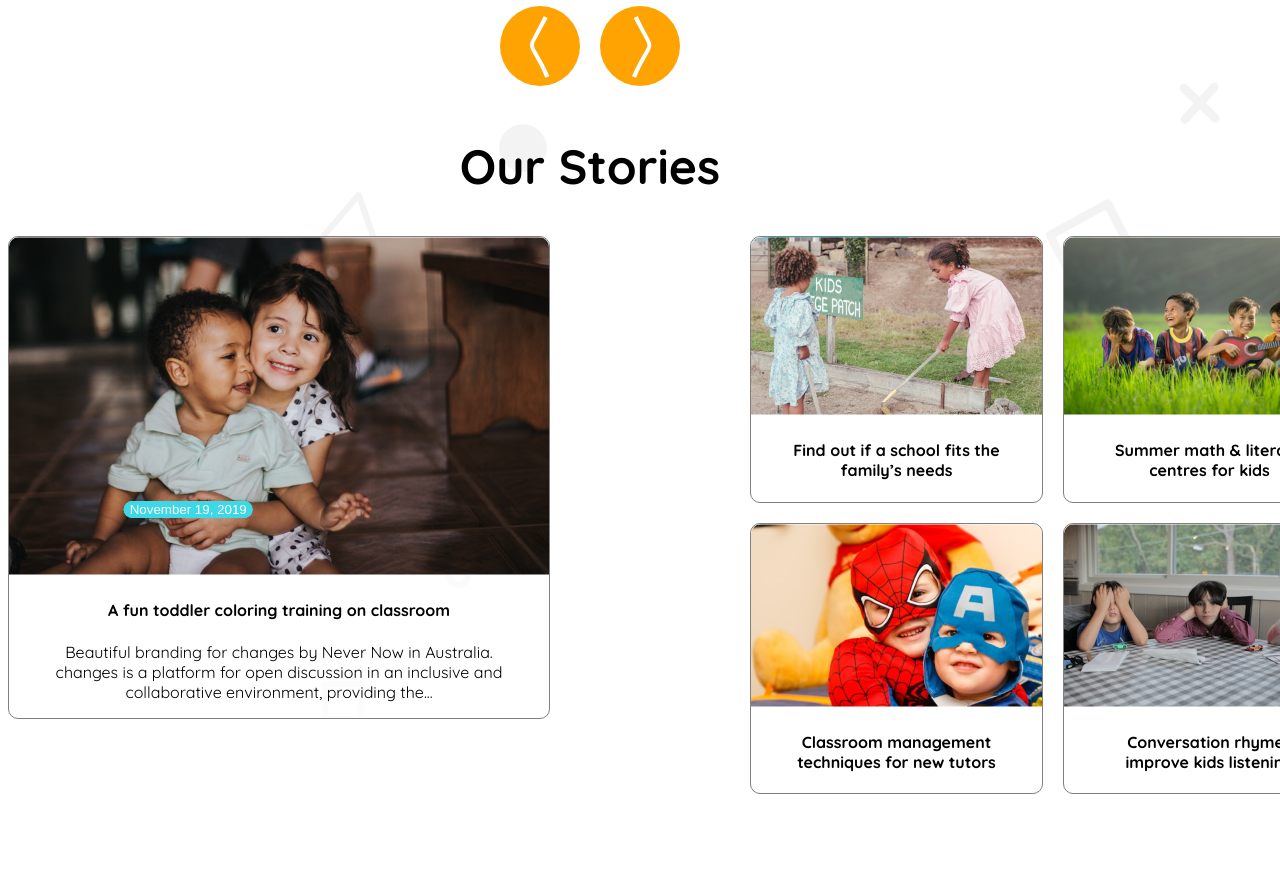
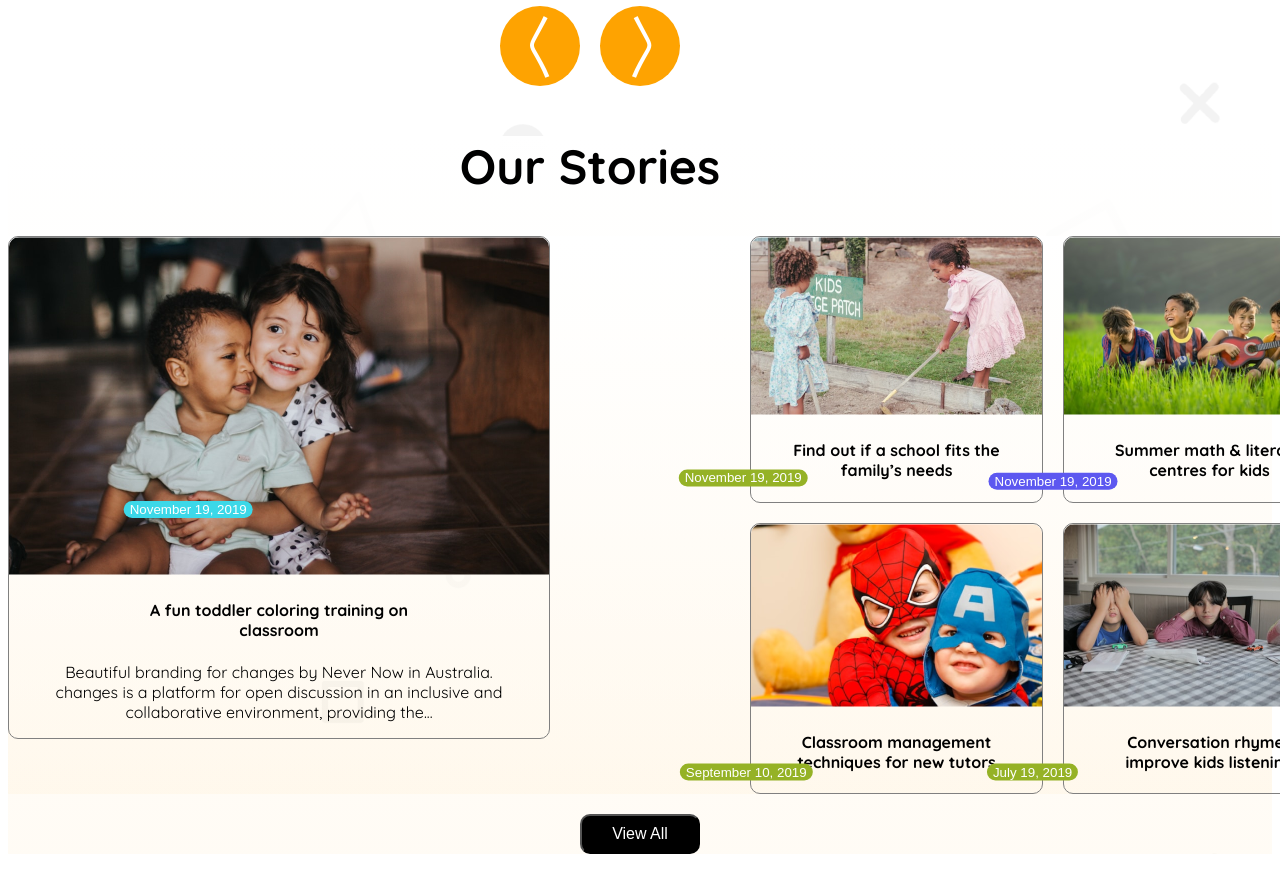
Before and after one commit to Antik-12/programming_hero_assignment_2, a plain HTML site: page index.html in a window 1280 px wide. Shown: the part 1480-2354 px from the top of the page. Before the commit the page ends 2274 px from the top, so only its background shows below. Drawn offline with Linux system fonts and the light colour scheme.

Commit message:
new addition

```diff
--- a/index.html
+++ b/index.html
@@ -120,11 +120,12 @@
       </div>
   </div>
 
-  <h2 class="ourstories">
-    Our Stories
-  </h2>
 
-    <section class="main-2" >
+
+    <section class="main-2 liner-grad-4" >
+      <h2 class="ourstories">
+        Our Stories
+      </h2>
       <div class="stories_container liner-grad-4">
        <!-- .fact_story*5>img.fact-story-img+h4.fact_h4_text+p.fact-story-p -->
        <div class="hidden">
@@ -138,17 +139,18 @@
 
 
 
-          <h4 class="fact_h4_text">A fun toddler coloring training on
+          <h4 class="fact_h4_text">A fun toddler coloring training on <br>
             classroom</h4>
           <p class="fact-story-p">Beautiful branding for changes by Never Now in Australia. <br>changes is a platform for open discussion in an inclusive and<br>collaborative environment, providing the...</p>
          </div>
        </div>
 
-       <div class="new-fact-story story-btn">
+       <div class="new-fact-story ">
 
         <div class="fact_story">
           <img src="/images/story-2.png" alt="" class="fact-story-img">
-          <button id="story-btn">November 19, 2019</button>
+          <button class="story-btn-2">November 19, 2019</button>
+
           <h4 class="fact_h4_text">Find out if a school fits the <br>
             family’s needs</h4>
 
@@ -156,6 +158,7 @@
 
          <div class="fact_story">
           <img src="/images/story-3.png" alt="" class="fact-story-img">
+          <button class="story-btn-3">November 19, 2019</button>
           <h4 class="fact_h4_text">Summer math & literacy <br>
             centres for kids</h4>
 
@@ -163,6 +166,7 @@
 
          <div class="fact_story">
           <img src="/images/story-4.png" alt="" class="fact-story-img">
+          <button class="story-btn-4">September 10, 2019</button>
           <h4 class="fact_h4_text">Classroom management <br>
             techniques for new tutors</h4>
 
@@ -170,14 +174,20 @@
 
          <div class="fact_story">
           <img src="/images/story-5.png" alt="" class="fact-story-img">
+          <button class="story-btn-5">July 19, 2019</button>
           <h4 class="fact_h4_text">Conversation rhymes <br>
             improve kids listening</h4>
 
          </div>
-       </div>
+
 
 
       </div>
+    </div>
+    <button class="viewall">
+     View All
+   </button>
+
 
 
 
--- a/styles/styles.css
+++ b/styles/styles.css
@@ -212,6 +212,7 @@
 }
 
 .stories_container{
+
   display: grid;
   grid-template-columns: repeat(5, 1fr);
   gap: 200px;
@@ -229,6 +230,7 @@
 }
 
 .new-fact-story{
+
   display: grid;
   grid-template-columns: repeat(2, 1fr);
   gap: 20px;
@@ -238,6 +240,7 @@
 }
 
 .fact_story {
+
 
   border: 1px solid gray;
   border-radius: 10px; /* Apply rounded corners */
@@ -254,7 +257,7 @@
 
 
 #story-btn{
-position: absolute;
+ position: absolute;
  top: 50%;
  left: 50%;
  transform: translate(-400%, 9300%);
@@ -266,6 +269,95 @@ position: absolute;
 
 
 }
+
+
+.story-btn-2{
+
+  position: absolute;
+  top: -50%;
+  left: 50%;
+  transform: translate(30%, 13820%);
+  -ms-transform: translate(-50%, -50%);
+  border-radius: 10px;
+  color: white;
+  background-color: rgba(149, 178, 38, 1);
+  border: none;
+
+
+
+
+}
+
+.story-btn-3{
+
+  position: absolute;
+  top: -50%;
+  left: 50%;
+  transform: translate(270%, 13840%);
+  -ms-transform: translate(-50%, -50%);
+  border-radius: 10px;
+  color: white;
+  background-color: rgba(93, 88, 240, 1);
+  border: none;
+
+
+
+
+}
+
+.story-btn-4{
+  position: absolute;
+  top: -50%;
+  left: 50%;
+  transform: translate(30%, 15550%);
+  -ms-transform: translate(-50%, -50%);
+  border-radius: 10px;
+  color: white;
+  background-color: rgba(149, 178, 38, 1);
+  border: none;
+
+}
+
+.story-btn-5{
+  position: absolute;
+  top: -50%;
+  left: 50%;
+  transform: translate(380%, 15550%);
+  -ms-transform: translate(-50%, -50%);
+  border-radius: 10px;
+  color: white;
+  background-color:rgba(149, 178, 38, 1);
+  border: none;
+
+}
+
+.viewall {
+  width: 30%; /* Adjust width dynamically */
+  max-width: 120px; /* Set max width to avoid oversized buttons */
+  min-width: 80px; /* Prevent button from getting too small */
+  height: 40px;
+  color: #FFFFFF;
+  background-color: black;
+  border-radius: 10px;
+  margin: 20px auto; /* Centering the button */
+  display: flex;
+  justify-content: center;
+  align-items: center;
+  font-size: 16px; /* Ensure readability */
+  cursor: pointer;
+  transition: all 0.3s ease;
+}
+
+/* Hover effect */
+.viewall:hover {
+  background-color: #333;
+}
+.liner-grad-4{
+  background: linear-gradient(to bottom, rgb(255, 255, 255), rgb(254, 163, 1, 0.04));
+}
+
+
+
 
 
 
@@ -361,5 +453,25 @@ position: absolute;
 
 }
 
+.story-btn-2{
+  position: absolute;
+  top: -50%;
+  left: 50%;
+  transform: translate(-150%, 21300%);
+  -ms-transform: translate(-50%, -50%);
+  border-radius: 10px;
+  color: white;
+  background-color: rgba(149, 178, 38, 1);
+  border: none;
 
 }
+
+.viewall {
+  width: 50%;
+  font-size: 14px;
+}
+
+
+
+
+}
```
